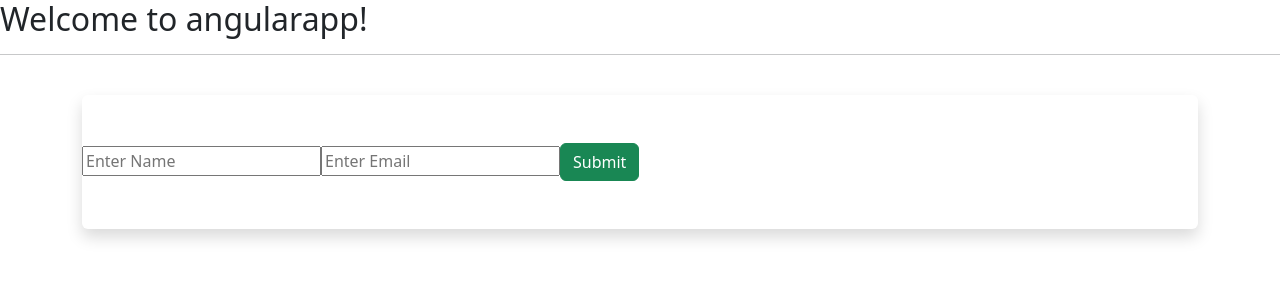
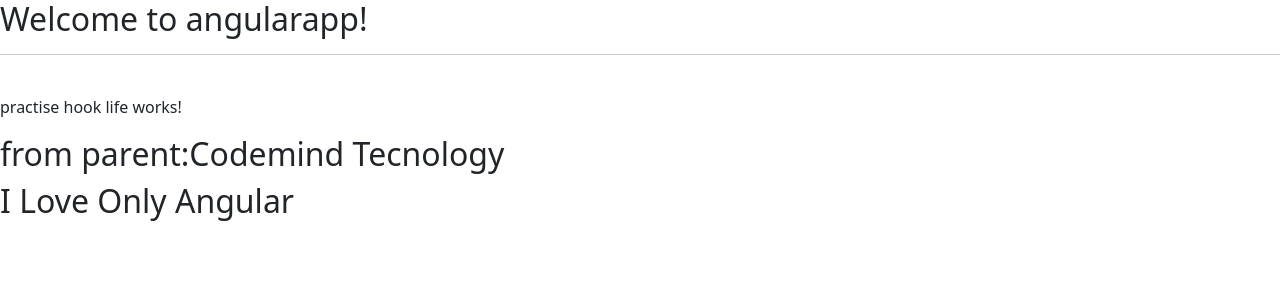
Before and after one commit to komalsyedage/angularapp, an Angular app: page / in a window 1280 px wide. Shown: the top 300 px of the page. Built offline with nearby package versions, Linux system fonts and the light colour scheme.

Commit message:
Practise On Life Cycle Hook
Practise On Life Cycle Hook

```diff
--- a/src/app/app.component.html
+++ b/src/app/app.component.html
@@ -64,5 +64,5 @@
 <!--<app-form-ass></app-form-ass>-->
 <!--<app-practise></app-practise>-->
 <!--<app-databinding></app-databinding>-->
-<!--<app-p-hooklife *ngIf="show" [value]="ename"> Hii Angular</app-p-hooklife>-->
-<app-raective-form></app-raective-form>
+<app-p-hooklife [value]="name"></app-p-hooklife>
+<!--<app-raective-form></app-raective-form>-->
--- a/src/app/app.component.ts
+++ b/src/app/app.component.ts
@@ -7,6 +7,7 @@
 })
 
 export class AppComponent {
+  name:any="Codemind Tecnology"
   ename:any="Parent Component";
   title = 'angularapp';
   Bank:any=[{
--- a/src/app/ngif-for-switch/ngif-for-switch.component.html
+++ b/src/app/ngif-for-switch/ngif-for-switch.component.html
@@ -6,7 +6,7 @@
     <h2>You have selected: "CodemindTechnology"</h2></div>
 
     <ng-template #falseCondition>
-        You have selected:<h2>"False</h2>
+        You have selected:<h2>False</h2>
     </ng-template>
     <h2>2 . *ngFor statement </h2>
     <h3>The Name & Age Is</h3>
--- a/src/app/p-hooklife/p-hooklife.component.html
+++ b/src/app/p-hooklife/p-hooklife.component.html
@@ -1,3 +1,5 @@
-<p #show>practise hook life works!</p>
+<p>practise hook life works!</p>
 <h2>from parent:{{value}}</h2>
 <ng-content></ng-content>
+<h2 #childhook>I Love Only Angular</h2>
+<h2 *ngIf="show">Angular</h2>
--- a/src/app/p-hooklife/p-hooklife.component.ts
+++ b/src/app/p-hooklife/p-hooklife.component.ts
@@ -1,4 +1,4 @@
-import { AfterContentInit, Component, DoCheck, EventEmitter, Input, OnChanges, OnInit, Output, SimpleChanges } from '@angular/core';
+import { AfterContentChecked, AfterContentInit, AfterViewChecked, AfterViewInit, Component, ContentChild, DoCheck, ElementRef, EventEmitter, Input, OnChanges, OnDestroy, OnInit, Output, SimpleChanges, ViewChild } from '@angular/core';
 import { OutletContext } from '@angular/router';
 
 @Component({
@@ -6,29 +6,48 @@
   templateUrl: './p-hooklife.component.html',
   styleUrls: ['./p-hooklife.component.css']
 })
-export class PHooklifeComponent implements OnInit , OnChanges,DoCheck ,AfterContentInit{
+export class PHooklifeComponent implements OnInit,OnChanges,DoCheck,AfterContentInit,AfterContentChecked,
+AfterViewInit,AfterViewChecked,OnDestroy{
 @Input() value:any;
+show:boolean=false;
 
+//@ContentChild("child",{static: false}) contentChild: ElementRef; OR
+@ViewChild("childhook",{static: false}) viewChild: ElementRef;
   constructor() {
-    console.log("constructor called");
+    console.log("1.constructor called");
 
    }
+  ngOnDestroy(): void {
+    console.log("9.ngOnDestroy Called");
+
+  }
+  ngAfterViewChecked(): void {
+    console.log("8.ngAfterViewChecked Called");
+
+  }
+  ngAfterViewInit(): void {
+    console.log("7.ngAfterViewInit Called");
+
+  }
+  ngAfterContentChecked(): void {
+    console.log("6.ngAfterContentChecked called");
+
+  }
   ngAfterContentInit(): void {
-    console.log("ngAfterInit Called");
+    console.log("5.ngAfterContentInit Called");
 
   }
   ngDoCheck(): void {
-   console.log("ngDoCheck Called");
+   console.log("4.ngDoCheck Called");
 
   }
-  ngOnChanges(changes: SimpleChanges): void {
-    console.log("ngOnChanges Called",changes);
+  ngOnChanges(changes: SimpleChanges){
+    console.log("2.ngOnChanges Called", changes);
 
   }
 
   ngOnInit() {
-    console.log("ngOnInit Called");
-
+    console.log("3.ngOnInit Called");
 
   }
 
--- a/src/app/raective-form/raective-form.component.html
+++ b/src/app/raective-form/raective-form.component.html
@@ -2,8 +2,9 @@
     <div class=".row justify content center">
         <div class=".co-md-6 text-left rounded shadow py-5">
             <form [formGroup]="myReactiveForm" (ngSubmit)="OnSubmit()">
-    <input type="text" name="" id="" placeholder="Enter Name" formControlName="username" placeholder="Enter Name">
-<input type="text" name="" id="" formControlName='email' placeholder="Enter Email">
+                <input type="text" name="" id="" placeholder="Enter Name" formControlName="username"
+                    placeholder="Enter Name">
+                <input type="text" name="" id="" formControlName='email' placeholder="Enter Email"><br>
                 <button class="btn btn-success">Submit</button>
             </form>
         </div>
--- a/src/app/raective-form/raective-form.component.ts
+++ b/src/app/raective-form/raective-form.component.ts
@@ -16,7 +16,7 @@
   }
 createForm(){
 this.myReactiveForm=new FormGroup({
-  'username':new FormControl('',Validators.required),
+  'username':new FormControl('',Validators.required),//'' we write default value
   'email':new FormControl('',Validators.required),
 });
 }
```
Lines whose indentation alone changed are shown as unchanged.
